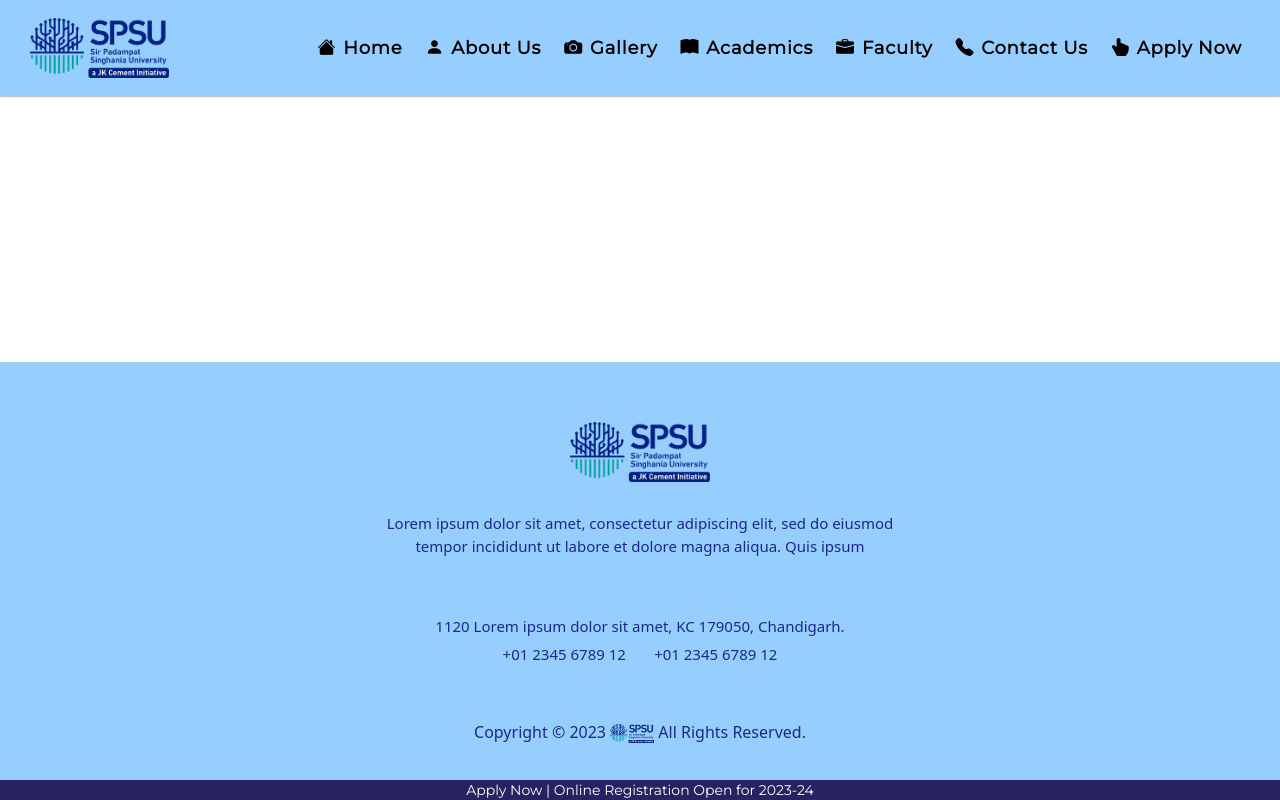
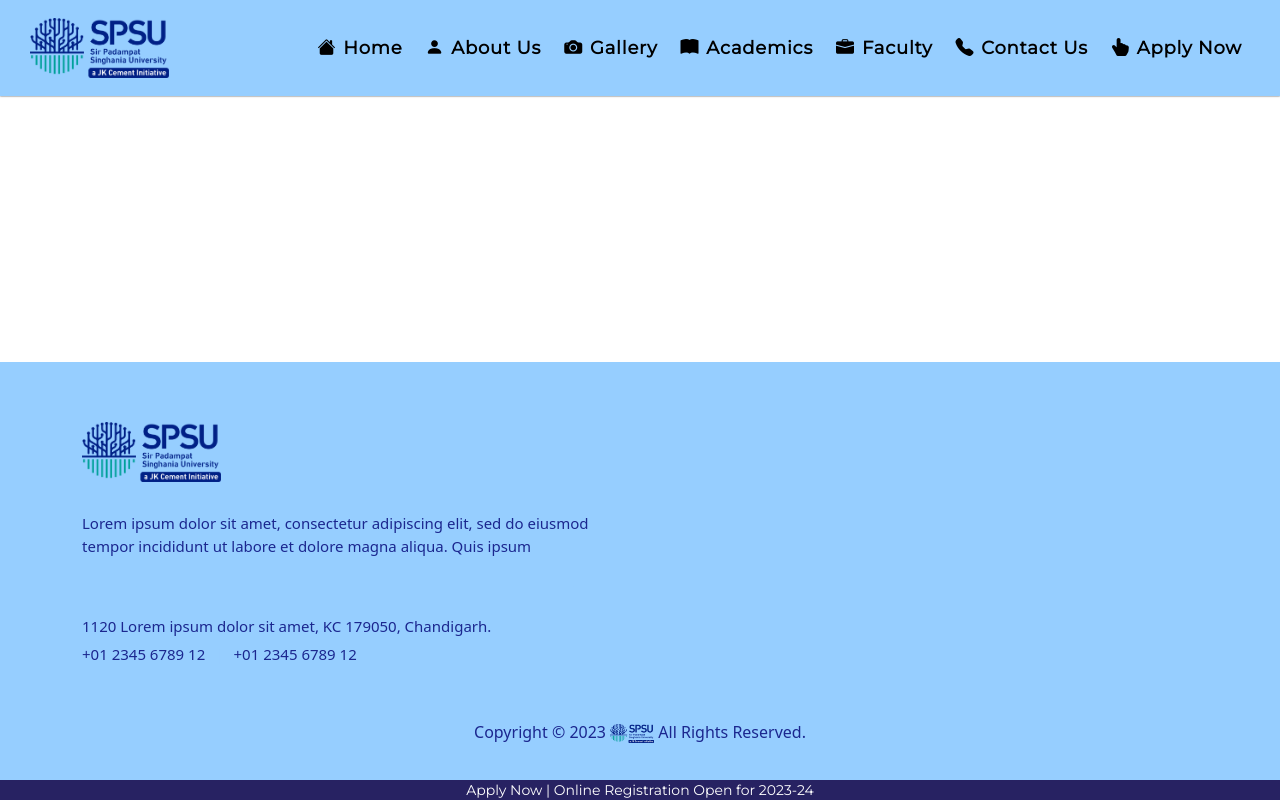
Before and after one commit to Self-Lakshh/spsu-university.github.io, a plain HTML site: page index.html in a window 1280 px wide. Drawn offline with nearby package versions, Linux system fonts and the light colour scheme.

Commit message:
Second commit

```diff
--- a/index.html
+++ b/index.html
@@ -53,8 +53,8 @@
     <section class="contact-area fixed-bottom" id="contact">
         <div class="container">
             <div class="row">
-                <div class="col-lg-6 offset-lg-3">
-                    <div class="contact-content text-center">
+                <div class="col-lg-6">
+                    <div class="contact-content">
                         <a href="#"><img src="/assets/logo/full_logo.png" class="main-logo" alt="logo"></a>
                         <p> Lorem ipsum dolor sit amet, consectetur adipiscing elit, sed do eiusmod tempor incididunt ut labore et dolore magna aliqua. Quis ipsum </p>
                         <div class="hr"></div>
```
Also changed, not shown: 1 other file.
